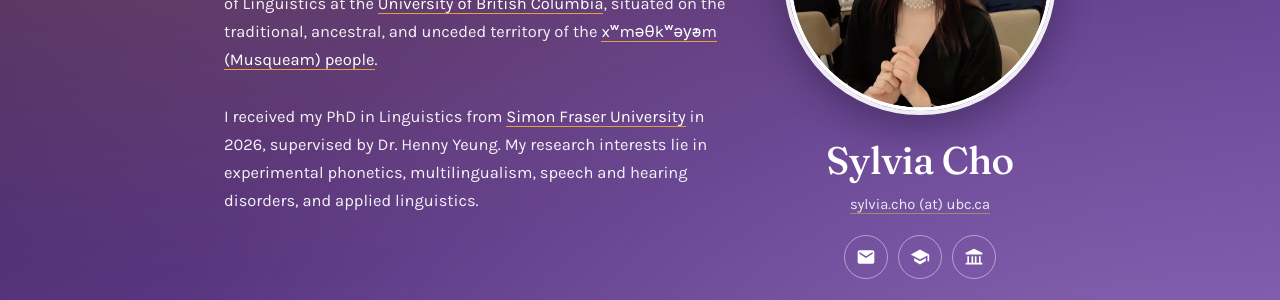
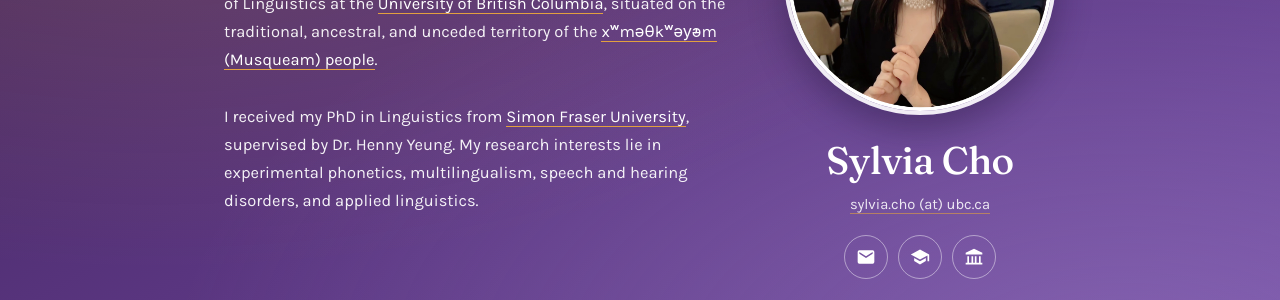
Before and after one commit to sylviacho247/sylviacho247.github.io, a Jekyll site: the page built from index.html, in a window 1280 px wide and 900 px high. Shown: the part 295-595 px from the top of the window. Built offline with Jekyll 4.4.1, drawn with Linux system fonts in a browser that asks for light colours.

Commit message:
Add files via upload

```diff
--- a/index.html
+++ b/index.html
@@ -72,7 +72,7 @@
 
         <div class="profile-about">
           <h2>About Me</h2>
-          <p>Hi! I’m <b>Sylvia Cho</b> (<span class="ko" lang="ko">&#51312;&#49892;&#48708;&#50500;</span>), a sessional lecturer in the Department of Linguistics at the <a href="https://linguistics.ubc.ca/" target="_blank" rel="noopener">University of British Columbia</a>, situated on the traditional, ancestral, and unceded territory of the <a href="https://www.musqueam.bc.ca/" target="_blank" rel="noopener">xʷməθkʷəy̓əm (Musqueam) people</a>. <br><br>I received my PhD in Linguistics from <a href="https://www.sfu.ca/linguistics.html" target="_blank" rel="noopener">Simon Fraser University</a> in 2026, supervised by Dr. Henny Yeung. My research interests lie in experimental phonetics, multilingualism, speech and hearing disorders, and applied linguistics.</p>
+          <p>Hi! I’m <b>Sylvia Cho</b> (<span class="ko" lang="ko">&#51312;&#49892;&#48708;&#50500;</span>), a sessional lecturer in the Department of Linguistics at the <a href="https://linguistics.ubc.ca/" target="_blank" rel="noopener">University of British Columbia</a>, situated on the traditional, ancestral, and unceded territory of the <a href="https://www.musqueam.bc.ca/" target="_blank" rel="noopener">xʷməθkʷəy̓əm (Musqueam) people</a>. <br><br>I received my PhD in Linguistics from <a href="https://www.sfu.ca/linguistics.html" target="_blank" rel="noopener">Simon Fraser University</a>, supervised by Dr. Henny Yeung. My research interests lie in experimental phonetics, multilingualism, speech and hearing disorders, and applied linguistics.</p>
         </div>
 
       </div>
```
Also changed, not shown: research.html (+7 -7 lines).
